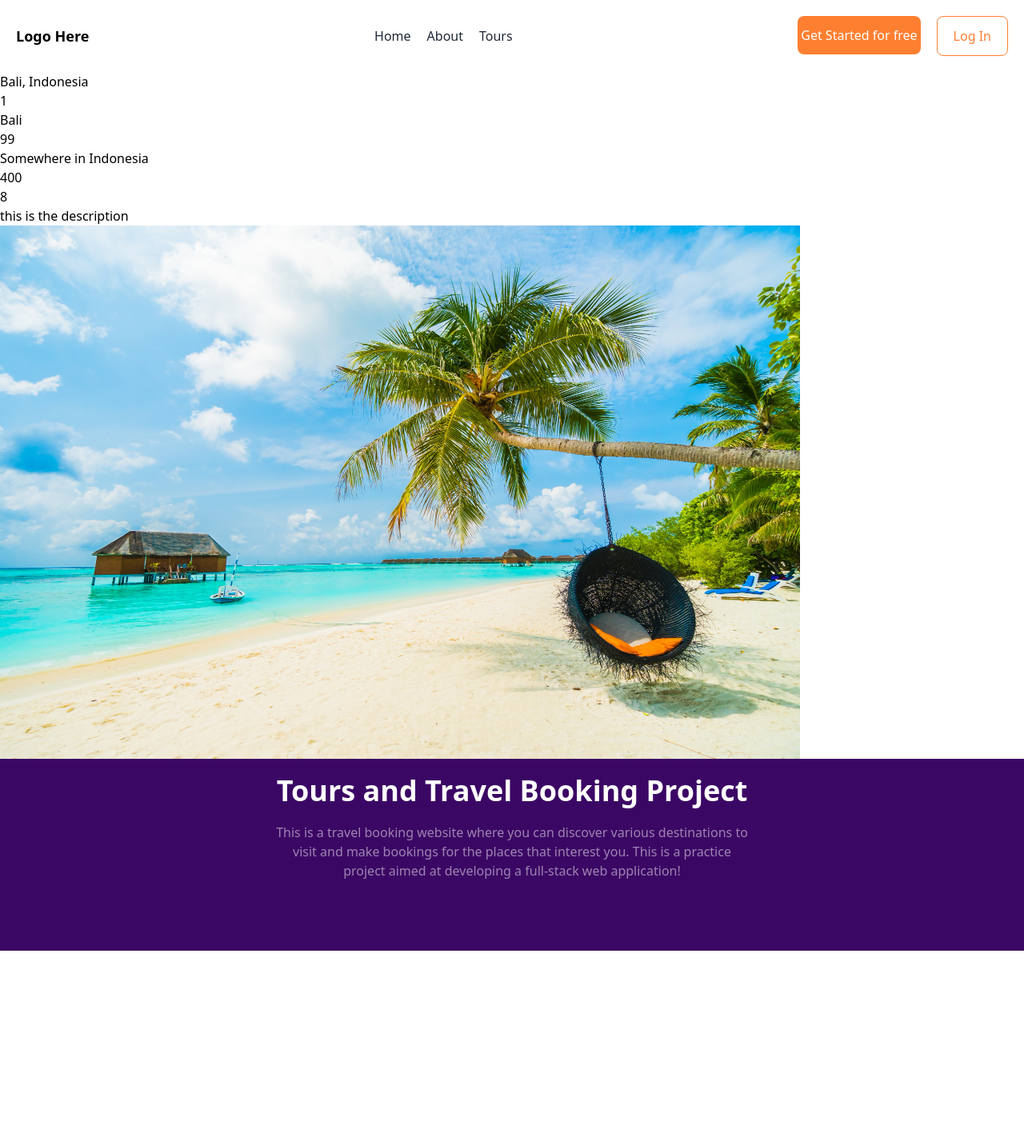
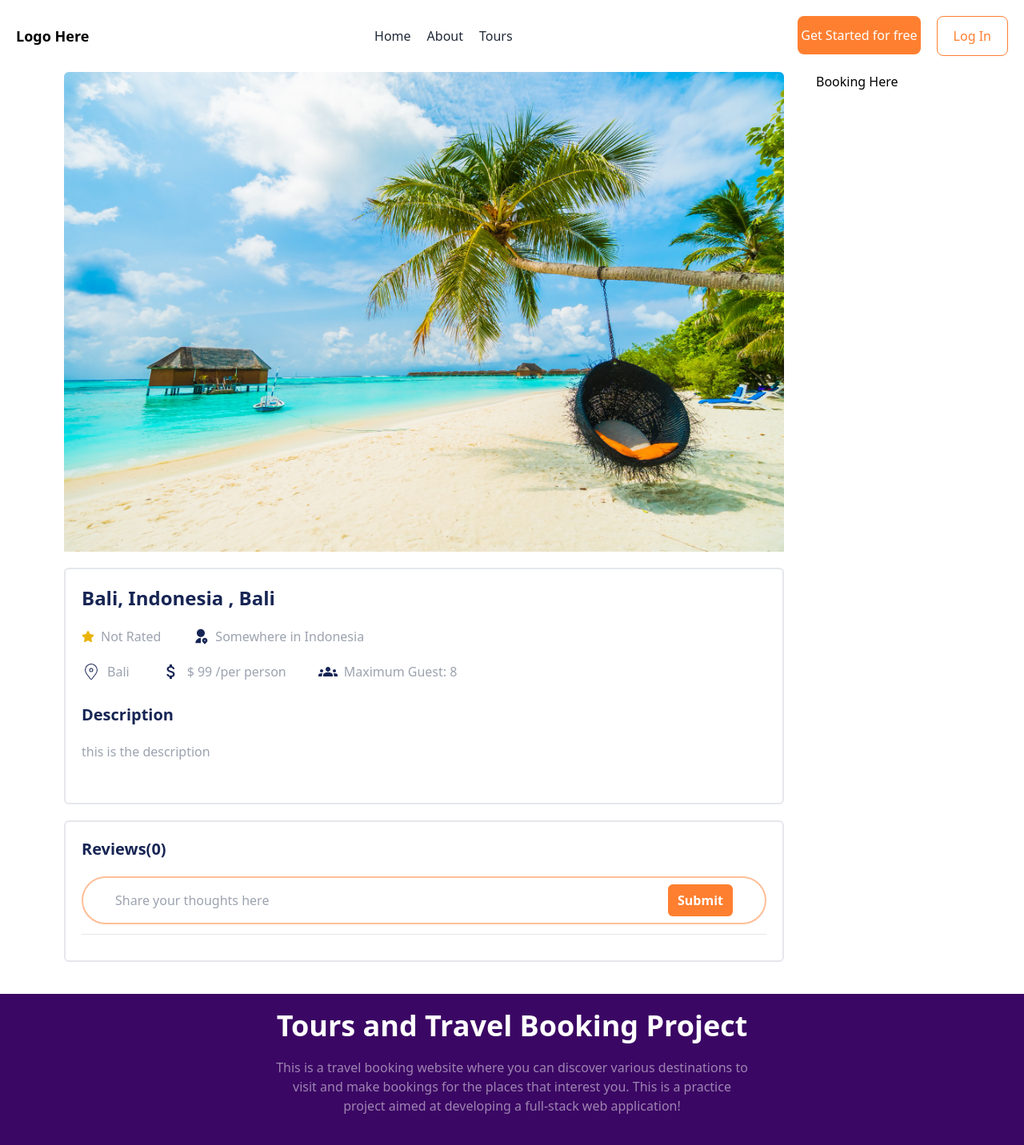
Before and after one commit to AadarshaKhatri/travelWorld, a React (Vite) app in the folder frontend/: page /tours/1 in a window 1280 px wide. Shown: the top 1432 px of the page at 80% size. Before the commit the page ends 1189 px from the top, so only its background shows below. Built offline with nearby package versions, Linux system fonts and the light colour scheme.

Commit message:
Tour Details Completed

```diff
--- a/frontend/src/output.css
+++ b/frontend/src/output.css
@@ -645,9 +645,18 @@ video {
   margin-right: 2.5rem;
 }
 
+.mx-20 {
+  margin-left: 5rem;
+  margin-right: 5rem;
+}
+
 .mx-auto {
   margin-left: auto;
   margin-right: auto;
+}
+
+.mb-10 {
+  margin-bottom: 2.5rem;
 }
 
 .ml-14 {
@@ -676,6 +685,10 @@ video {
 
 .mt-6 {
   margin-top: 1.5rem;
+}
+
+.ml-20 {
+  margin-left: 5rem;
 }
 
 .flex {
@@ -730,6 +743,10 @@ video {
   width: 100vw;
 }
 
+.flex-1 {
+  flex: 1 1 0%;
+}
+
 .cursor-pointer {
   cursor: pointer;
 }
@@ -758,12 +775,21 @@ video {
   justify-content: space-between;
 }
 
+.gap-2 {
+  gap: 0.5rem;
+}
+
 .gap-4 {
   gap: 1rem;
 }
 
 .gap-5 {
   gap: 1.25rem;
+}
+
+.gap-x-10 {
+  -moz-column-gap: 2.5rem;
+       column-gap: 2.5rem;
 }
 
 .gap-x-2 {
@@ -784,6 +810,10 @@ video {
   overflow-x: hidden;
 }
 
+.rounded-full {
+  border-radius: 9999px;
+}
+
 .rounded-lg {
   border-radius: 0.5rem;
 }
@@ -801,14 +831,27 @@ video {
   border-width: 1px;
 }
 
+.border-2 {
+  border-width: 2px;
+}
+
 .border-gray-100 {
   --tw-border-opacity: 1;
   border-color: rgb(243 244 246 / var(--tw-border-opacity, 1));
 }
 
+.border-gray-200 {
+  --tw-border-opacity: 1;
+  border-color: rgb(229 231 235 / var(--tw-border-opacity, 1));
+}
+
 .border-primary {
   --tw-border-opacity: 1;
   border-color: rgb(255 127 48 / var(--tw-border-opacity, 1));
+}
+
+.border-primary\/50 {
+  border-color: rgb(255 127 48 / 0.5);
 }
 
 .bg-black {
@@ -928,6 +971,14 @@ video {
   padding-bottom: 1.25rem;
 }
 
+.pb-8 {
+  padding-bottom: 2rem;
+}
+
+.pl-5 {
+  padding-left: 1.25rem;
+}
+
 .pt-10 {
   padding-top: 2.5rem;
 }
@@ -994,6 +1045,16 @@ video {
 .text-blue-950 {
   --tw-text-opacity: 1;
   color: rgb(23 37 84 / var(--tw-text-opacity, 1));
+}
+
+.text-gray-300 {
+  --tw-text-opacity: 1;
+  color: rgb(209 213 219 / var(--tw-text-opacity, 1));
+}
+
+.text-gray-400 {
+  --tw-text-opacity: 1;
+  color: rgb(156 163 175 / var(--tw-text-opacity, 1));
 }
 
 .text-gray-600 {
@@ -1077,6 +1138,16 @@ video {
 }
 
 @media (min-width: 640px) {
+  .sm\:mx-20 {
+    margin-left: 5rem;
+    margin-right: 5rem;
+  }
+
+  .sm\:mx-10 {
+    margin-left: 2.5rem;
+    margin-right: 2.5rem;
+  }
+
   .sm\:mr-2 {
     margin-right: 0.5rem;
   }
@@ -1104,6 +1175,15 @@ video {
 }
 
 @media (min-width: 768px) {
+  .md\:mx-0 {
+    margin-left: 0px;
+    margin-right: 0px;
+  }
+
+  .md\:ml-20 {
+    margin-left: 5rem;
+  }
+
   .md\:flex {
     display: flex;
   }
@@ -1114,6 +1194,10 @@ video {
 
   .md\:w-\[300px\] {
     width: 300px;
+  }
+
+  .md\:w-\[900px\] {
+    width: 900px;
   }
 
   .md\:flex-row {
--- a/frontend/src/pages/TourDetails.tsx
+++ b/frontend/src/pages/TourDetails.tsx
@@ -1,4 +1,9 @@
 import { useParams } from "react-router-dom"
+import { FaStar } from "react-icons/fa"
+import {  CiLocationOn } from "react-icons/ci";
+import { RiUserLocationFill } from "react-icons/ri";
+import { MdAttachMoney, MdGroups } from "react-icons/md";
+import { GiMonkey } from "react-icons/gi";
 interface tourData {
   id:number,
   title:string,
@@ -15,7 +20,7 @@ interface tourData {
 
 
 const TourDetails = () => {
-  const TourDetails = [
+  const TourDetails  = [
 
     {
       "id":0,
@@ -26,7 +31,7 @@ const TourDetails = () => {
       "price": 99,
       "maxGroupSize": 10,
       "desc": "this is the description",
-      "reviews": [],
+      "reviews": ["Best Place", "This is a great place , I highly recommend to visit"],
 
       "photo": "/assets/tour-img01.jpg",
       "featured": true
@@ -163,6 +168,7 @@ const TourDetails = () => {
   //This is a static data; later we will call our API and load the data from the database.
   const tour :tourData | undefined = TourDetails.find((tour)=> tour.id === Number(id));
 
+  const options : Intl.DateTimeFormatOptions = {day:'numeric' , month:'long',year:'numeric'}
   console.log(id);
   console.log(tour?.id)
   if(!tour){
@@ -176,21 +182,122 @@ const TourDetails = () => {
 
   return (
    <section>
-     <div>
-      <h2>{tour.title}</h2>
-      <h2>{tour.id}</h2>
-      <h2>{tour.city}</h2>
-      <h2>{tour.featured}</h2>
-      <h2>{tour.price}</h2>
-      <h2>{tour.address}</h2>
-      <h2>{tour.distance}</h2>
-      <h2>{tour.maxGroupSize}</h2>
-      <h2>{tour.desc}</h2>
-      <h2>{tour.reviews}</h2>
-      <img src={tour.photo}></img>
+    <div className=" flex flex-col md:flex-row">
+
+     <div className="md:w-[900px] mx-10 md:ml-20">
+      {/* Image Here */}
+      <div className="pb-5">
+      <img src={tour.photo} alt="Tour Image" className="rounded-t-md"></img>
+      </div>
+
+
+      {/* Information Here */}
+
+      <div className="w-full border-2 border-gray-200 rounded-md p-5 ">
+        <div className="flex flex-col gap-y-5">
+          <h2 className="text-2xl text-blue-950 font-semibold">{tour.title} , {tour.city}</h2>
+
+          <div className="flex flex-row gap-x-10">
+               <div>
+
+                {
+                  tour.reviews.length === 0 ? <h4 className="flex flex-row text-gray-400 items-center gap-2"><FaStar className="text-yellow-500"/>Not Rated</h4> : <h4 className="flex flex-row text-gray-400 items-center gap-2"><FaStar className="text-yellow-500"/>{tour.reviews.length}</h4>
+                }
+                </div>
+
+                <div>
+                <h4 className="flex flex-row text-gray-400 items-center gap-2"><RiUserLocationFill className="text-blue-950 " size={20}/>{tour.address}</h4>
+                </div>
+
+
+
+          </div>
+
+          <div className="flex flex-col md:flex-row gap-x-10">
+                <h4 className="flex flex-row text-gray-400 items-center gap-2"><CiLocationOn className="text-blue-950 " size={24}/>{tour.city}</h4>
+
+                <h4 className="flex flex-row text-gray-400 items-center gap-2"><MdAttachMoney className="text-blue-950 " size={24}/>$ {tour.price} /per person </h4>
+
+                <h4 className="flex flex-row text-gray-400 items-center gap-2"><MdGroups className="text-blue-950 " size={24}/> Maximum Guest: {tour.maxGroupSize}</h4>
+
+          </div>
+
+      {/* Description  */}
+          <div className="pb-8">
+            <h2 className="text-xl font-semibold text-blue-950 mt-2">Description</h2>
+
+            <h6 className="mt-5 text-gray-400">{tour.desc}</h6>
+          </div>
+        </div>
+      </div>
+
+
+         {/* reviews */}
+         <div className="w-full border-2 border-gray-200 rounded-md p-5 mt-5 mb-10 ">
+
+            <div>
+                <h2 className="text-blue-950 font-semibold text-xl">Reviews({tour.reviews?.length})</h2>
+            </div>
+
+            {/* Review Form Here */}
+            <div className="border-2 rounded-full border-primary/50 mt-5">
+              <form className="flex flex-row mx-10 py-2">
+                <input type="text" placeholder="Share your thoughts here" className="outline-none w-full"></input>
+
+                <button className="px-3 py-2 rounded-md cursor-pointer text-white font-semibold bg-primary">Submit</button>
+              </form>
+            </div>
+
+
+            <div className="py-3">
+              <hr className=""></hr>
+            </div>
+
+              {/* Users Review Here */}
+            <div>
+
+              {
+                tour.reviews.map((review,index)=>(
+                  <div className="flex flex-col">
+
+
+                    <div className="flex flex-row gap-x-5 py-5">
+                      <div className="">
+                        <GiMonkey size={42}/>
+                      </div>
+
+                      <div>
+                        <h2 className="text-md font-semibold">Username  <span className="pl-5 text-sm text-gray-300">{new Date().toLocaleDateString('en-US', options)}</span></h2>
+                     <ul key={index} className="mt-2">
+                          <li className="text-sm font-light ">{review}</li>
+                      </ul>
+                      </div>
+
+                    </div>
+
+
+
+                  </div>
+                ))
+              }
+
+            </div>
+      </div>
+
+
+
+
+
+     </div>
+
+     <div className="flex-1">
+        Booking Here
+     </div>
+
      </div>
    </section>
   )
+
 }
 
 export default TourDetails
```
Also changed, not shown: frontend/src/pages/Tours.tsx (indentation only).
